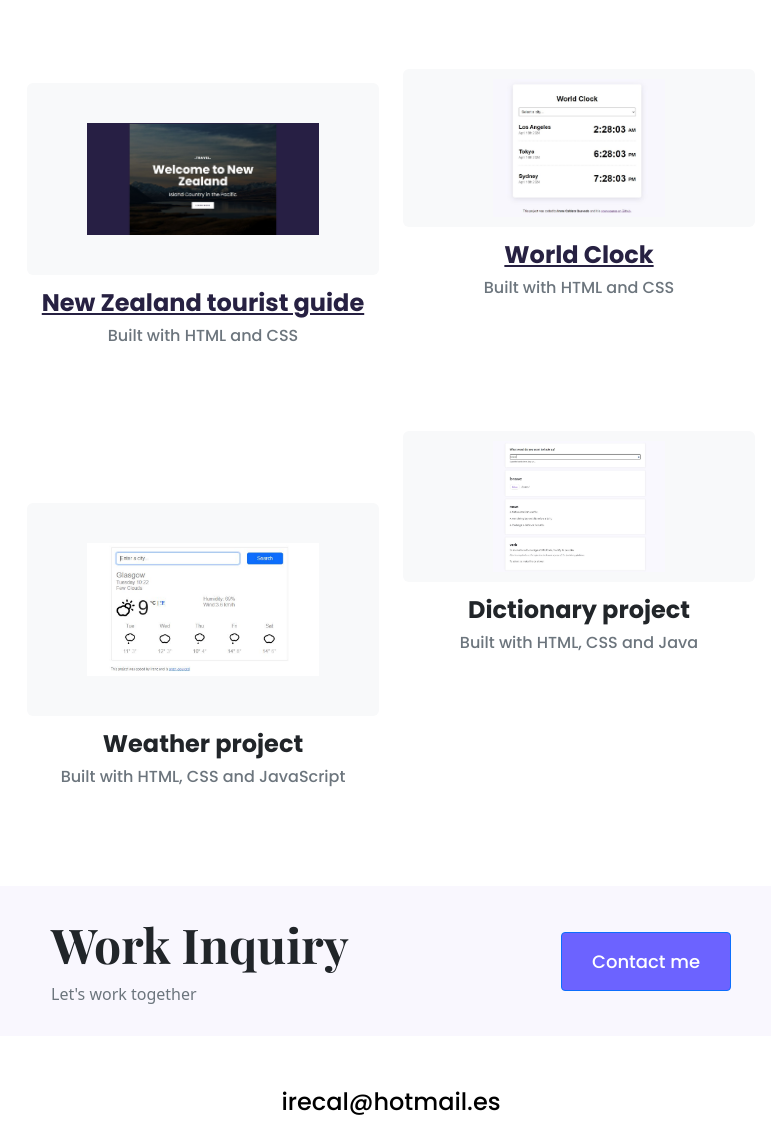
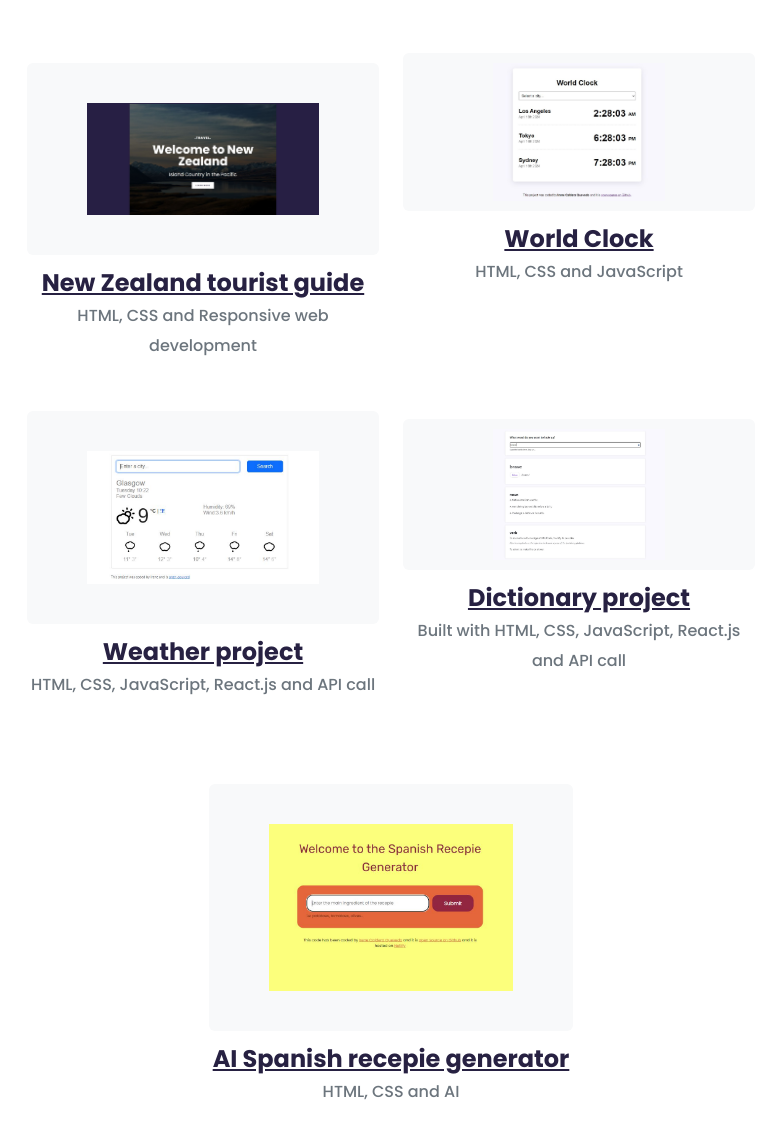
Before and after one commit to irene0196/portofolio, a plain HTML site: page work.html in a window 1280 px wide. Shown: the part 297-1420 px from the top of the page, without its empty margins (249-1020 px from the left). Drawn offline with nearby package versions, Linux system fonts and the light colour scheme.

Commit message:
Link and projects update

```diff
--- a/styles/app.css
+++ b/styles/app.css
@@ -112,7 +112,23 @@ font-family: 'Poppins', sans-serif; */
 .novels {
   max-width: 100%;
   height: auto;
-  margin-top: 80px;
+  margin-top: 60px;
+  padding: 40px 60px 40px 60px;
+  background-color: #f8f9fa;
+}
+.IA {
+  max-width: 50%;
+  height: auto;
+  padding: 40px 60px 40px 60px;
+  background-color: #f8f9fa;
+  margin: 0 auto;
+  display: block;
+  margin-top: 60px;
+}
+.weather-img-work {
+  max-width: 100%;
+  height: auto;
+
   padding: 40px 60px 40px 60px;
   background-color: #f8f9fa;
 }
@@ -232,6 +248,9 @@ h4 {
 .me {
   max-width: 310px;
 }
+.third {
+  margin-top: 50px;
+}
 
 @media (max-width: 960px) {
   .project-description {
--- a/work.html
+++ b/work.html
@@ -52,7 +52,7 @@
           Take a look on what I've been working on!
         </h1>
         <div class="row">
-          <div class="col-md-6 mb-4">
+          <div class="col-md-6">
             <img
               src="images/New zealand.JPG"
               alt="tourist guide"
@@ -62,14 +62,15 @@
               <a
                 href="https://new-zeland-project.netlify.app"
                 class="link-project"
+                target="_blank"
                 >New Zealand tourist guide</a
               >
             </h3>
             <p class="text-center text-muted work-paragraph">
-              Built with HTML and CSS
+              HTML, CSS and Responsive web development
             </p>
           </div>
-          <div class="col-md-6 mb-3 mt-3">
+          <div class="col-md-6">
             <img
               src="images/world_clock.JPG"
               alt="world clock"
@@ -79,24 +80,32 @@
               <a
                 href="https://lively-liger-4cbd91.netlify.app"
                 class="link-project"
+                target="_blank"
                 >World Clock</a
               >
             </h3>
             <p class="text-center text-muted work-paragraph">
-              Built with HTML and CSS
+              HTML, CSS and JavaScript
             </p>
           </div>
         </div>
-        <div class="row mt-5 third">
+        <div class="row third">
           <div class="col-md-6 mb-4">
             <img
               src="images/weather_react.JPG"
               alt="Weather project image"
-              class="img-fluid rounded novels"
+              class="img-fluid rounded weather-img-work"
             />
-            <h3 class="text-center">Weather project</h3>
+            <h3 class="text-center">
+              <a
+                href="https://lucky-lamington-f7ddee.netlify.app"
+                class="link-project"
+                target="_blank"
+                >Weather project</a
+              >
+            </h3>
             <p class="text-center text-muted work-paragraph">
-              Built with HTML, CSS and JavaScript
+              HTML, CSS, JavaScript, React.js and API call
             </p>
           </div>
           <div class="col-md-6 mb-4">
@@ -105,12 +114,38 @@
               alt="Dictionary project image"
               class="img-fluid rounded hiking mt-2"
             />
-            <h3 class="text-center">Dictionary project</h3>
+            <h3 class="text-center">
+              <a
+                href="https://luminous-begonia-1b07f5.netlify.app"
+                class="link-project"
+                target="_blank"
+                >Dictionary project</a
+              >
+            </h3>
             <p class="text-center text-muted work-paragraph">
-              Built with HTML, CSS and Java
+              Built with HTML, CSS, JavaScript, React.js and API call
             </p>
           </div>
         </div>
+        <div class="row">
+          <div class="col-md-12">
+            <img
+              src="images/IA.JPG"
+              alt="tourist guide"
+              class="img-fluid rounded IA"
+            />
+            <h3 class="text-center">
+              <a
+                href="https://jade-crostata-682044.netlify.app"
+                class="link-project"
+                target="_blank"
+                >AI Spanish recepie generator</a
+              >
+            </h3>
+            <p class="text-center text-muted work-paragraph">
+              HTML, CSS and AI
+            </p>
+          </div>
       </div>
     </div>
     <footer>
```
Also changed, not shown: contact.html (+14 -16 lines).
